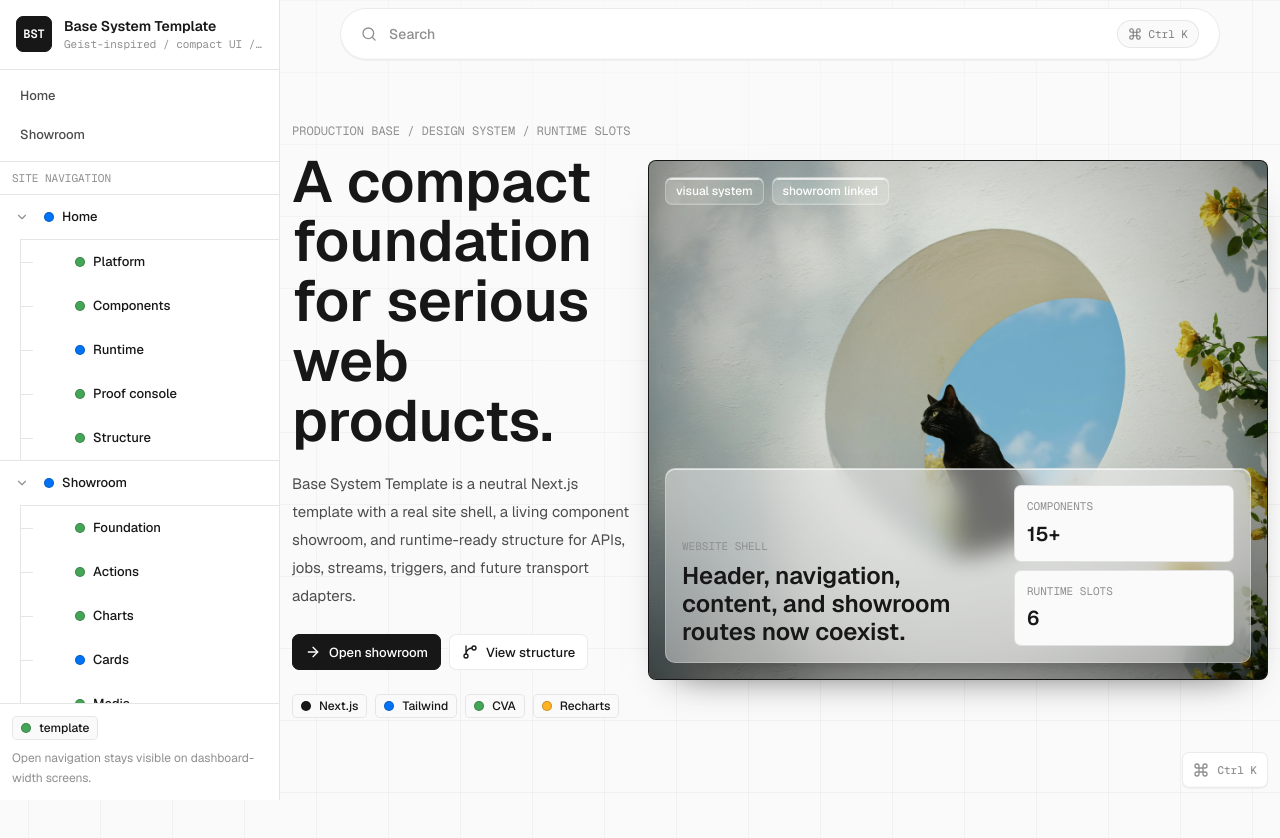
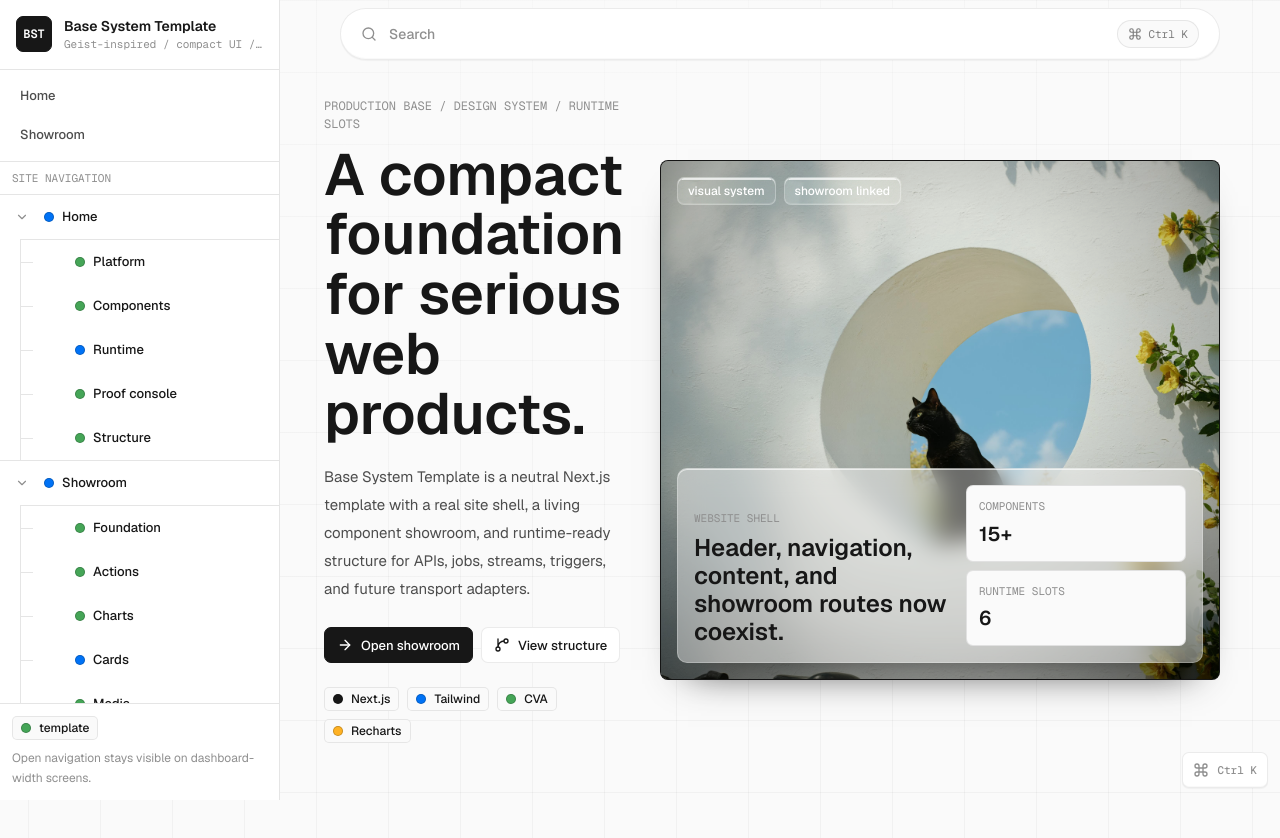
Before and after one commit to sezer-muhammed/base-react-design-template, a Next.js app: page / in a window 1280 px wide. Shown: the top 838 px of the page. Built offline with nearby package versions, Linux system fonts and the light colour scheme.

Commit message:
Polish home hero layout

```diff
--- a/src/components/marketing/home-page.tsx
+++ b/src/components/marketing/home-page.tsx
@@ -157,7 +157,7 @@ const componentCards = [
 export function HomePage() {
   return (
     <SiteShell>
-      <div className="w-full space-y-8 py-3">
+      <div className="mx-auto w-full max-w-[var(--layout-max-w)] space-y-8 px-3 py-3 sm:px-5 lg:px-8 2xl:px-10">
         <Hero />
         <PlatformSection />
         <ComponentsSection />
@@ -172,12 +172,12 @@ export function HomePage() {
 
 function Hero() {
   return (
-    <section className="grid min-h-[calc(100svh-104px)] gap-4 py-4 xl:grid-cols-[minmax(0,1fr)_minmax(420px,620px)] xl:items-center min-[1800px]:grid-cols-[minmax(0,1fr)_minmax(560px,760px)]">
-      <div className="max-w-3xl min-[1800px]:max-w-5xl">
+    <section className="grid min-h-[calc(100svh-104px)] gap-6 py-4 xl:grid-cols-[minmax(0,0.95fr)_minmax(420px,560px)] xl:items-center xl:gap-8 min-[1800px]:grid-cols-[minmax(0,0.92fr)_minmax(520px,680px)]">
+      <div className="max-w-[720px] min-[1800px]:max-w-[860px]">
         <p className="font-mono text-[12px] uppercase text-[var(--ds-gray-700)]">
           Production base / design system / runtime slots
         </p>
-        <h1 className="mt-3 text-[42px] font-semibold leading-[1.03] sm:text-[58px]">
+        <h1 className="mt-3 max-w-[760px] text-[42px] font-semibold leading-[1.03] sm:text-[58px]">
           A compact foundation for serious web products.
         </h1>
         <p className="mt-5 max-w-2xl text-[15px] leading-7 text-[var(--ds-gray-900)]">
@@ -205,7 +205,7 @@ function Hero() {
         </div>
       </div>
 
-      <div className="relative min-h-[520px] overflow-hidden rounded-[8px] border border-[var(--ds-gray-alpha-400)] bg-[var(--ds-gray-1000)] shadow-[0_18px_38px_-28px_rgb(0_0_0_/_0.82)] min-[1800px]:min-h-[620px]">
+      <div className="relative min-h-[460px] overflow-hidden rounded-[8px] border border-[var(--ds-gray-alpha-400)] bg-[var(--ds-gray-1000)] shadow-[0_18px_38px_-28px_rgb(0_0_0_/_0.82)] sm:min-h-[520px] min-[1800px]:min-h-[600px]">
         <Image
           alt="Template visual preview"
           className="object-cover object-center opacity-90"
```
